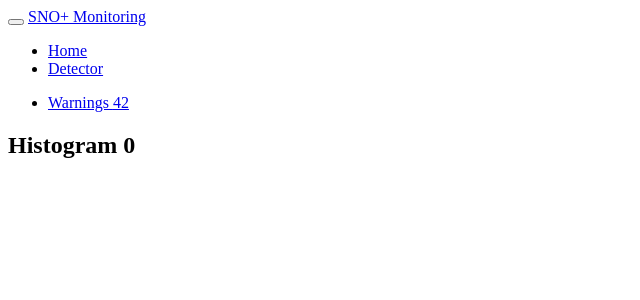
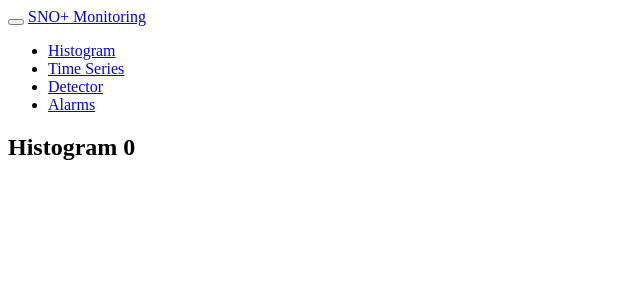
Before and after one commit to tlatorre-uchicago/minard, a Flask app: page /fluid in a window 1280 px wide. Shown: the top 300 px of the page, without its empty margins (0-640 px from the left). Run offline with Flask 2, Linux system fonts and the light colour scheme; parts of the project's set-up code (start-up, migrations or seed data) failed here and were passed over; some libraries are stand-ins or nearby versions.

Commit message:
add alarms to layout

```diff
--- a/minard/templates/alerts.html
+++ b/minard/templates/alerts.html
@@ -5,7 +5,7 @@
 {% block body %}
 {{ super() }}
 
-    <div class="col-md-6 col-md-offset-3">
+    <div class="col-md-8 col-md-offset-2">
         <div class="container">
             <p><ul class="nav nav-pills" id="filter-nav"></ul></p>
         </div>
--- a/minard/templates/layout.html
+++ b/minard/templates/layout.html
@@ -2,7 +2,7 @@
 <html lang="en">
     <head>
     {% block head %}
-        <meta charset="utf-8">
+        <meta charset="UTF-8">
         <meta name="viewport" content="width=device-width, initial-scale=1.0">
         <meta name="description" content="">
         <meta name="author" content="">
@@ -29,11 +29,10 @@
             </div>
             <div class="navbar-collapse collapse">
               <ul class="nav navbar-nav">
-                <li id='nav-home'><a href="/fluid">Home</a></li>
+                <li id='nav-home'><a href="/fluid">Histogram</a></li>
+                <li id='nav-time'><a href="/time">Time Series</a></li>
                 <li id='nav-detector'><a href="/hero">Detector</a></li>
-              </ul>
-              <ul class="nav navbar-nav navbar-right">
-                <li><a href="#warnings">Warnings</span>&nbsp;<span class="badge pull-right">42</span></a></li>
+                <li id='nav-alerts'><a href="/alerts">Alarms</a></li>
               </ul>
             </div><!--/.navbar-collapse -->
           </div>
```
